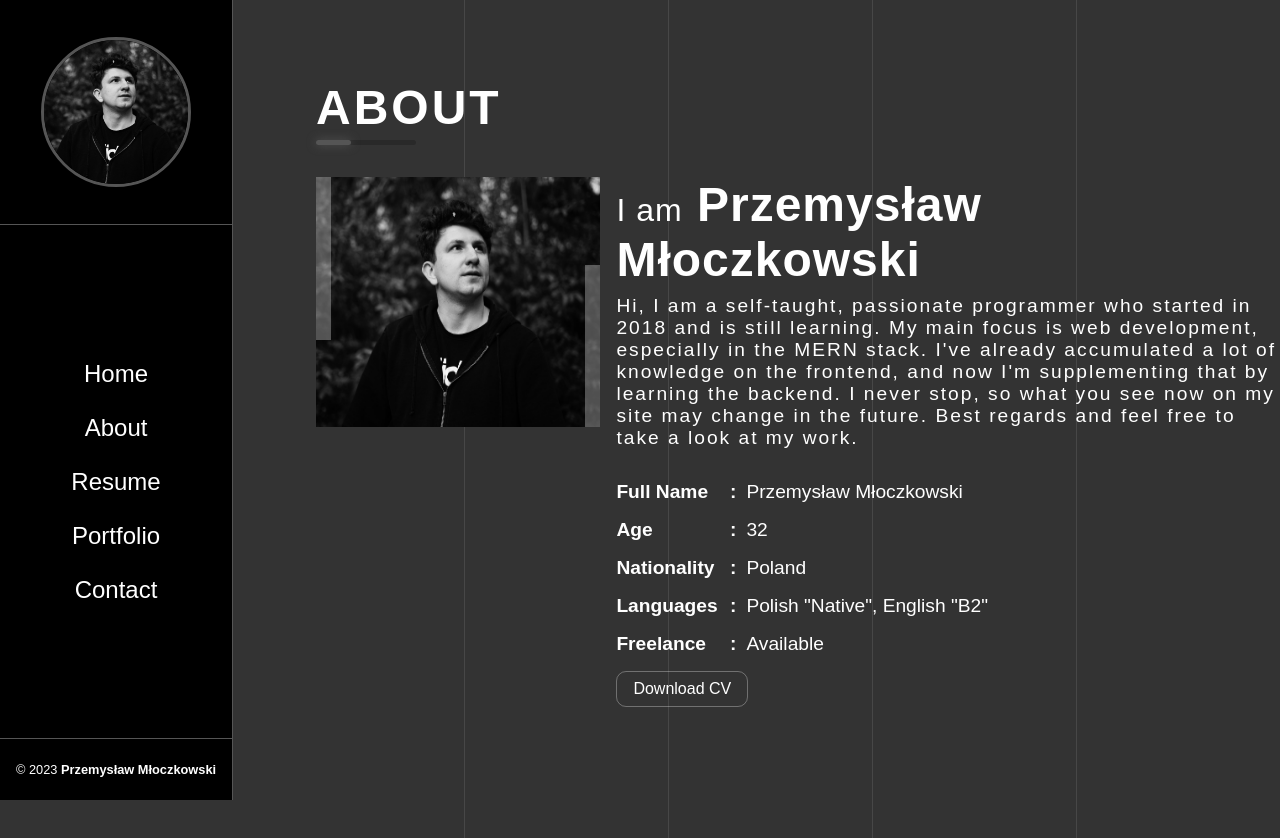
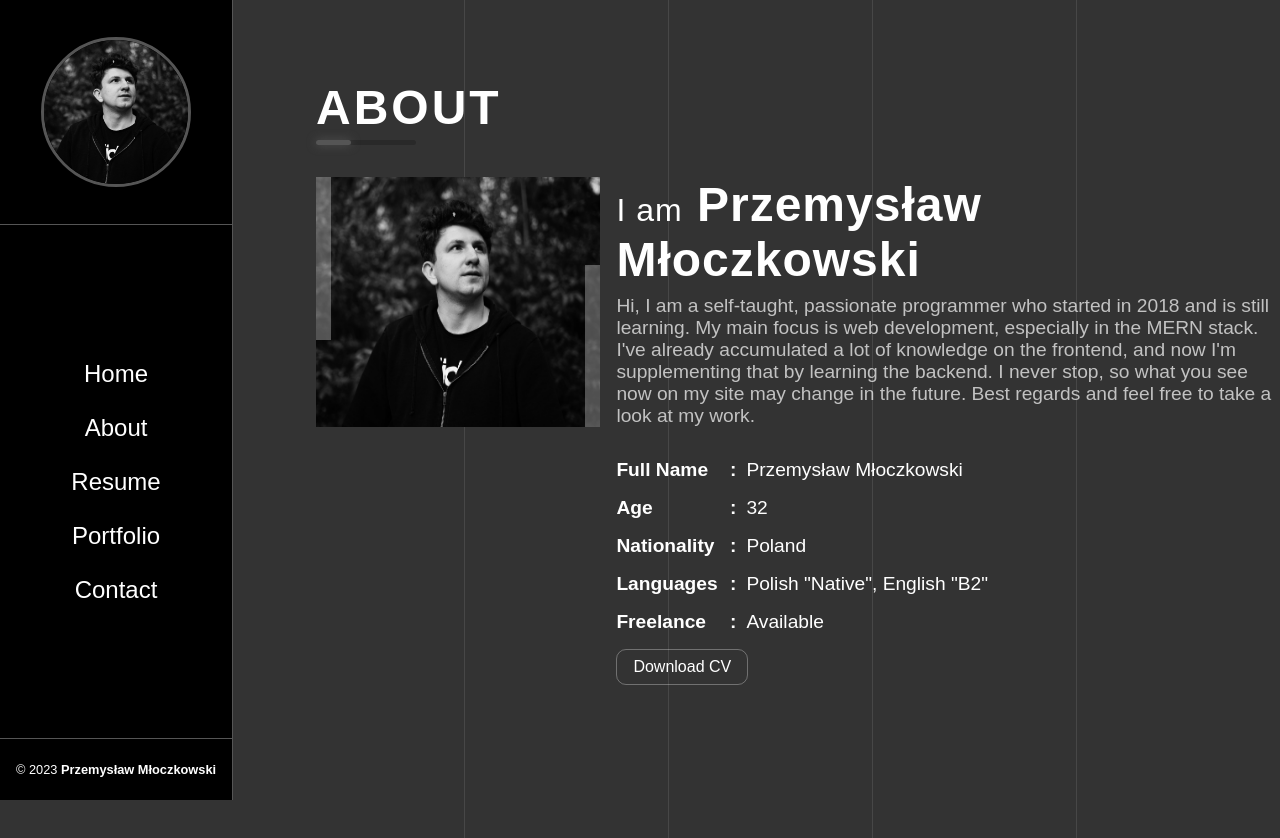
Before and after one commit to Malzagic/portfolio, a React (Create React App) app: page /about in a window 1280 px wide. Shown: the top 838 px of the page. Built offline with nearby package versions, Linux system fonts and the light colour scheme.

Commit message:
change description for about me information in about me page

```diff
--- a/src/components/pages/About.css
+++ b/src/components/pages/About.css
@@ -72,7 +72,7 @@
 
 .content-text {
   font-size: 1.2rem;
-  letter-spacing: 2px;
+  color: var(--paragraph-color-dark);
   font-weight: 300;
   margin-bottom: 2rem;
 }
```
